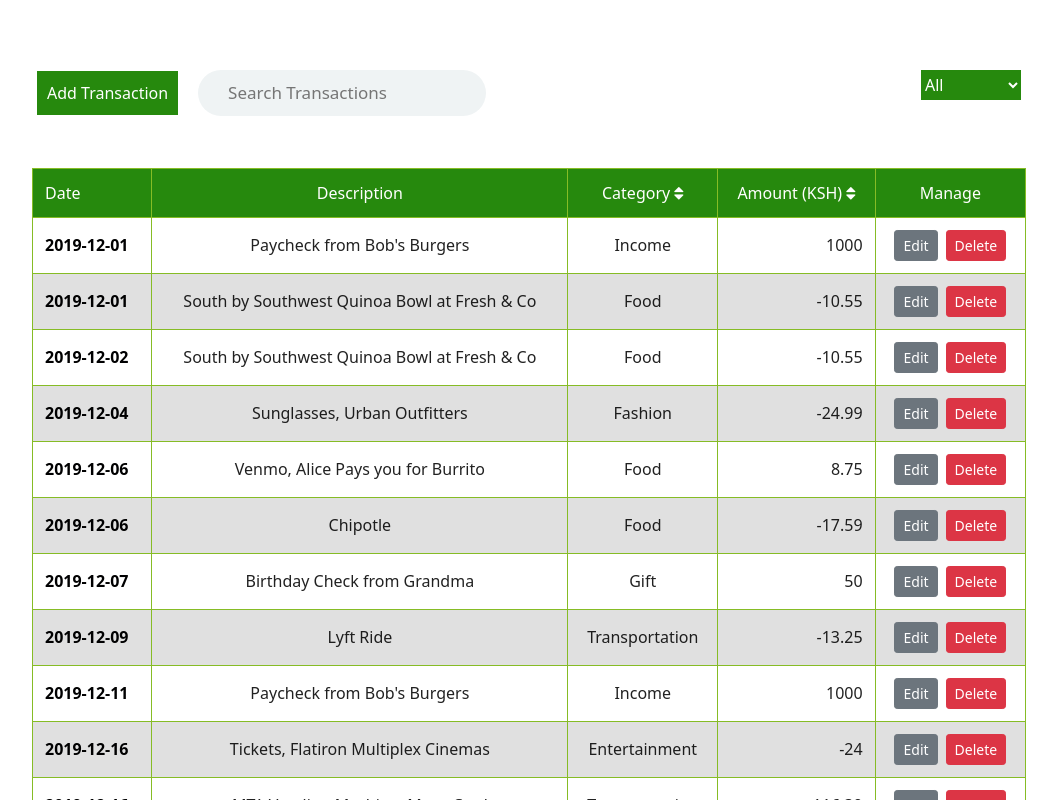
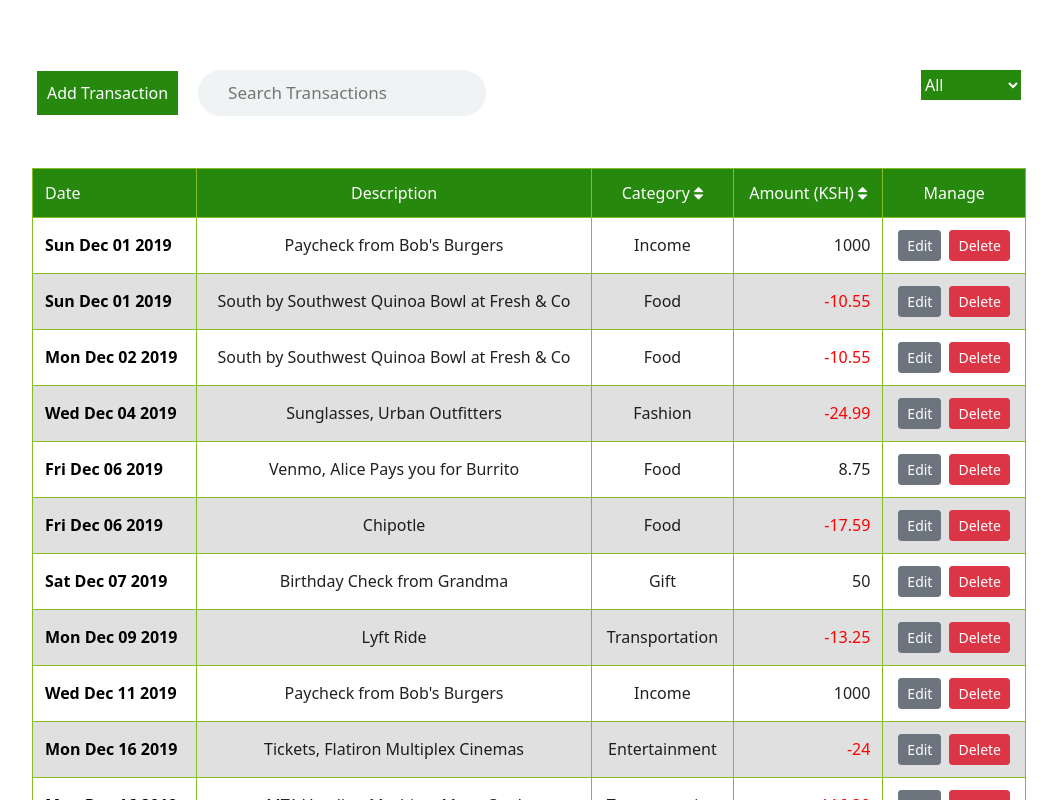
Before and after one commit to john-maluki/bank-of-flatiron, a React (Create React App) app: page / in a window 1280 px wide. Shown: the top 800 px of the page, without its empty margins (111-1168 px from the left). Built offline with nearby package versions, Linux system fonts and the light colour scheme; data requests are answered from the project's data file.

Commit message:
Change date string format to be readable and nagatives amount color

```diff
--- a/src/components/TransactionTableBody.js
+++ b/src/components/TransactionTableBody.js
@@ -7,8 +7,16 @@ const TransactionTableBody = ({
   onTransactionDelete,
 }) => {
   const transformedDate = (date) => {
-    return date;
+    return new Date(date).toDateString();
   };
+  const colorAmountBelowZero = (amt) => {
+    if (amt < 0) {
+      return "negative-amount";
+    } else {
+      return "";
+    }
+  };
+
   const transactionList =
     transactions.length === 0 ? (
       <tr>
@@ -21,7 +29,11 @@ const TransactionTableBody = ({
             <th scope="row">{transformedDate(transaction.date)}</th>
             <td data-title="Description">{transaction.description}</td>
             <td data-title="Category">{transaction.category}</td>
-            <td data-title="amount" data-type="currency">
+            <td
+              data-title="amount"
+              data-type="currency"
+              className={colorAmountBelowZero(transaction.amount)}
+            >
               {transaction.amount}
             </td>
             <td data-title="Manage Transaction">
--- a/src/index.css
+++ b/src/index.css
@@ -127,3 +127,7 @@ button {
 .trans-sort i {
   cursor: pointer;
 }
+
+.negative-amount {
+  color: red;
+}
```
